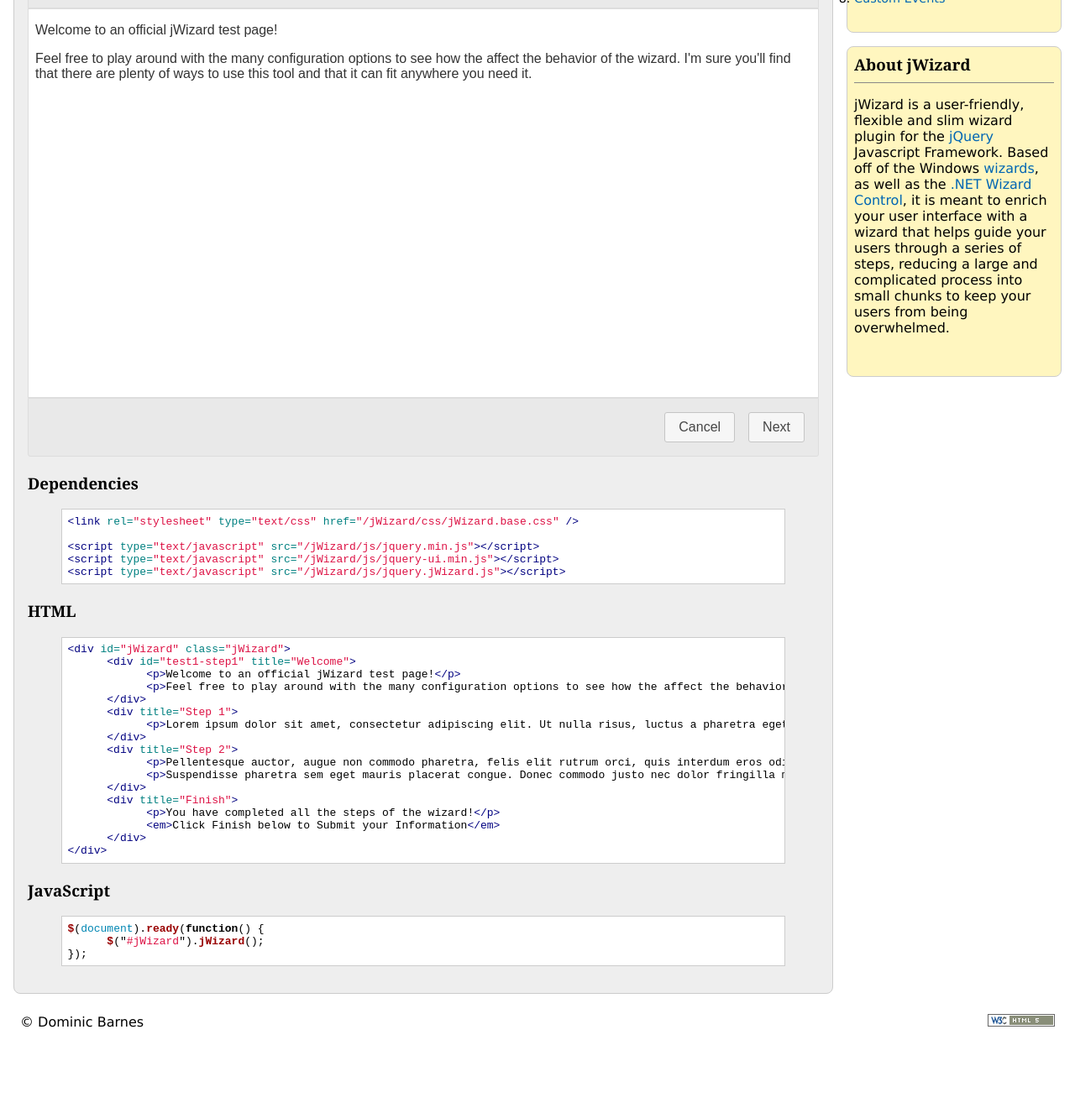
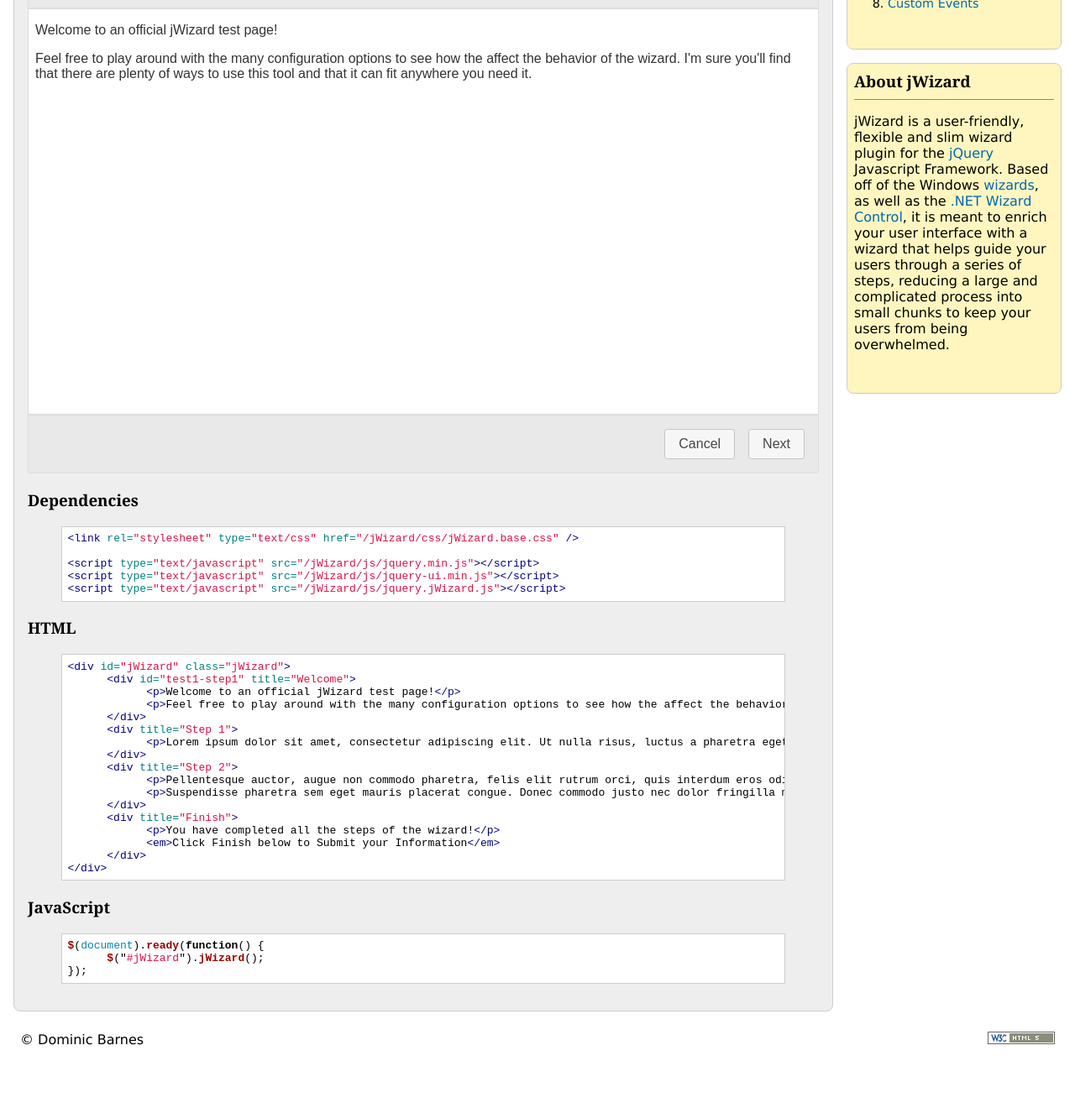
Before and after one commit to dominicbarnes/jWizard, a Jekyll site: the page built from _posts/2010-10-20-default.html, in a window 1280 px wide. Shown: the part 320-1640 px from the top of the page at 84% size. Built offline with Jekyll 4.4.1, drawn with Linux system fonts in a browser that asks for light colours; nearby versions of some CDN libraries; Markdown is read by kramdown in place of the engine named in the settings; before the commit the page ends 1619 px from its top, so only the background shows below that.

Commit message:
style changes

```diff
--- a/css/screen.css
+++ b/css/screen.css
@@ -17,11 +17,6 @@
 
 h1, h2, h3, h4, h5, h6 {
 	font-family: Georgia, "Times New Roman";
-}
-
-ul, ol, dl {
-	margin: 0;
-	padding: 0;
 }
 
 form {
```
